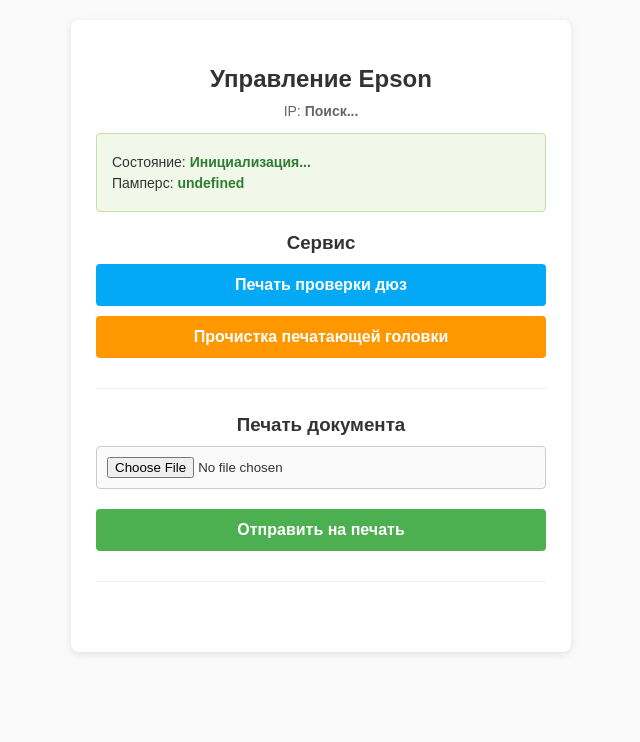
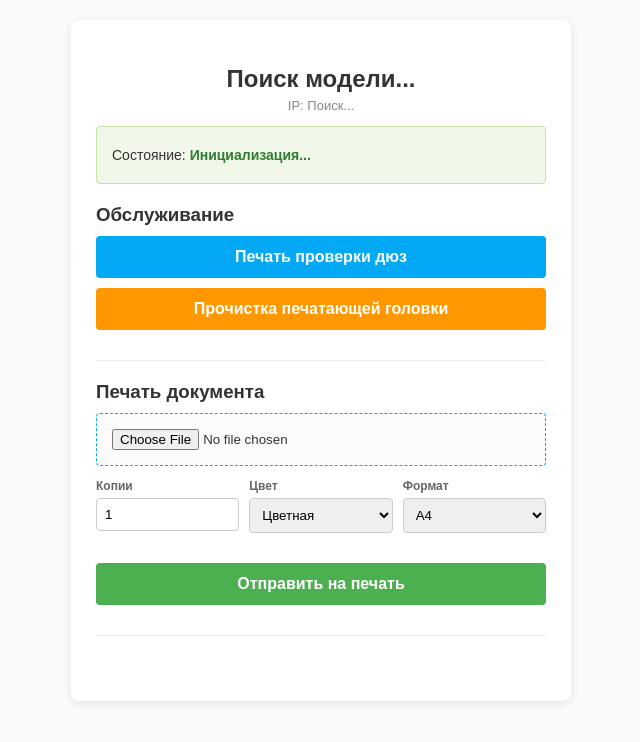
Before and after one commit to albertgermania888-dev/ha-apps, a Flask app: page / in a window 1280 px wide. Shown: the top 742 px of the page, without its empty margins (319-959 px from the left). Run offline with Flask 3, Linux system fonts and the light colour scheme.

Commit message:
Update index.html

```diff
--- a/epson_utility/templates/index.html
+++ b/epson_utility/templates/index.html
@@ -6,15 +6,23 @@
     <style>
         body { font-family: Arial, sans-serif; padding: 20px; background: #fafafa; color: #333; margin: 0; }
         .card { background: white; padding: 25px; border-radius: 8px; box-shadow: 0 2px 8px rgba(0,0,0,0.1); max-width: 450px; margin: 0 auto; text-align: center; }
-        .section { margin-bottom: 25px; padding-bottom: 20px; border-bottom: 1px solid #eee; }
+        .section { margin-bottom: 20px; padding-bottom: 20px; border-bottom: 1px solid #eee; }
         .section:last-child { border-bottom: none; margin-bottom: 0; padding-bottom: 0; }
         button { display: block; width: 100%; padding: 12px; margin: 10px 0; background: #03a9f4; color: white; border: none; border-radius: 4px; cursor: pointer; font-size: 16px; font-weight: bold; transition: background 0.2s; }
         button:hover { background: #0288d1; }
         button:disabled { background: #ccc; cursor: not-allowed; }
         .clean { background: #ff9800; }
         .clean:hover { background: #f57c00; }
-        .file-upload { display: flex; flex-direction: column; gap: 10px; align-items: center; margin-top: 10px;}
-        .file-upload input[type="file"] { border: 1px solid #ccc; padding: 10px; width: 100%; border-radius: 4px; box-sizing: border-box; background: #fafafa; }
+
+        .file-upload { display: flex; flex-direction: column; gap: 10px; margin-top: 10px;}
+        .file-upload input[type="file"] { border: 1px dashed #03a9f4; padding: 15px; width: 100%; border-radius: 4px; box-sizing: border-box; background: #fcfcfc; cursor: pointer; }
+
+        .print-settings { display: grid; grid-template-columns: 1fr 1fr 1fr; gap: 10px; margin-bottom: 10px; text-align: left; }
+        .print-settings label { font-size: 12px; color: #666; font-weight: bold; }
+        .print-settings select, .print-settings input { width: 100%; padding: 8px; margin-top: 4px; border: 1px solid #ccc; border-radius: 4px; box-sizing: border-box; }
+
+        #preview_container { display: none; margin-top: 15px; padding: 10px; border: 1px solid #e0e0e0; border-radius: 4px; background: #fafafa; }
+
         .status-box { background: #f1f8e9; padding: 15px; border-radius: 4px; border: 1px solid #c5e1a5; margin-bottom: 20px; text-align: left; }
         .status-item { margin: 5px 0; font-size: 14px; }
         .status-val { font-weight: bold; color: #2e7d32; }
@@ -23,24 +31,49 @@
 </head>
 <body>
     <div class="card">
-        <h2>Управление Epson</h2>
-        <p style="margin-top:-10px; font-size:14px; color:#666;">IP: <b id="st_ip">Поиск...</b></p>
+        <h2 style="margin-bottom: 5px;" id="st_model">Загрузка принтера...</h2>
+        <p style="margin-top:0px; font-size:13px; color:#888;">IP: <span id="st_ip">Поиск...</span></p>
 
         <div class="status-box">
-            <div class="status-item">Состояние: <span class="status-val" id="st_printer">Загрузка...</span></div>
-            <div class="status-item">Памперс: <span class="status-val" id="st_waste">Загрузка...</span></div>
+            <div class="status-item">Состояние: <span class="status-val" id="st_printer">Синхронизация...</span></div>
         </div>
 
         <div class="section">
-            <h3 style="margin-bottom: 5px;">Сервис</h3>
+            <h3 style="margin-bottom: 5px; text-align: left;">Обслуживание</h3>
             <button id="btn_nozzle" onclick="sendCommand('nozzle_check')">Печать проверки дюз</button>
             <button id="btn_clean" class="clean" onclick="sendCommand('clean_head')">Прочистка печатающей головки</button>
         </div>
 
         <div class="section">
-            <h3 style="margin-bottom: 5px;">Печать документа</h3>
+            <h3 style="margin-bottom: 10px; text-align: left;">Печать документа</h3>
             <div class="file-upload">
                 <input type="file" id="file_input" accept=".pdf,.jpg,.jpeg,.png,.txt">
+
+                <div id="preview_container">
+                    <div id="preview_content"></div>
+                </div>
+
+                <div class="print-settings">
+                    <div>
+                        <label>Копии</label>
+                        <input type="number" id="p_copies" value="1" min="1" max="50">
+                    </div>
+                    <div>
+                        <label>Цвет</label>
+                        <select id="p_color">
+                            <option value="color">Цветная</option>
+                            <option value="monochrome">Ч/Б</option>
+                        </select>
+                    </div>
+                    <div>
+                        <label>Формат</label>
+                        <select id="p_media">
+                            <option value="A4">A4</option>
+                            <option value="4x6">Фото 10x15</option>
+                        </select>
+                    </div>
+                </div>
+
                 <button id="btn_upload" onclick="uploadFile()" style="background: #4caf50;">Отправить на печать</button>
             </div>
         </div>
@@ -49,18 +82,43 @@
     </div>
 
     <script>
+        // Обновление статусов
         function fetchStatus() {
             fetch('api/state')
                 .then(res => res.json())
                 .then(data => {
+                    document.getElementById('st_model').innerText = data.model;
                     document.getElementById('st_ip').innerText = data.ip;
                     document.getElementById('st_printer').innerText = data.status;
-                    document.getElementById('st_waste').innerText = data.waste;
                 })
-                .catch(err => console.error("Ошибка:", err));
+                .catch(err => console.error(err));
         }
         setInterval(fetchStatus, 3000);
         fetchStatus();
+
+        // Предпросмотр выбранного файла
+        document.getElementById('file_input').addEventListener('change', function(e) {
+            const file = e.target.files[0];
+            const previewContainer = document.getElementById('preview_container');
+            const previewContent = document.getElementById('preview_content');
+
+            previewContent.innerHTML = '';
+            if (!file) {
+                previewContainer.style.display = 'none';
+                return;
+            }
+
+            previewContainer.style.display = 'block';
+            const fileURL = URL.createObjectURL(file);
+
+            if (file.type.startsWith('image/')) {
+                previewContent.innerHTML = `<img src="${fileURL}" style="max-width:100%; max-height:250px; border-radius:4px; border:1px solid #ccc;">`;
+            } else if (file.type === 'application/pdf') {
+                previewContent.innerHTML = `<iframe src="${fileURL}" width="100%" height="300px" style="border:1px solid #ccc; border-radius:4px;"></iframe>`;
+            } else {
+                previewContent.innerHTML = `<p style="color:#666; font-size:13px; margin:0;">Файл готов к отправке (предпросмотр недоступен)</p>`;
+            }
+        });
 
         function setUIState(disabled, text, color) {
             const statusDiv = document.getElementById('action-status');
@@ -72,15 +130,11 @@
         }
 
         function sendCommand(action) {
-            setUIState(true, "Отправка команды...", "#333");
+            setUIState(true, "Отправка сервисной команды...", "#333");
             fetch('api/' + action, { method: 'POST' })
-                .then(response => response.json())
-                .then(data => {
-                    setUIState(false, data.msg, data.status === "SUCCESS" ? "green" : "red");
-                })
-                .catch(err => {
-                    setUIState(false, "Ошибка: " + err.message, "red");
-                });
+                .then(res => res.json())
+                .then(data => setUIState(false, data.msg, data.status === "SUCCESS" ? "green" : "red"))
+                .catch(err => setUIState(false, "Ошибка: " + err.message, "red"));
         }
 
         function uploadFile() {
@@ -92,21 +146,20 @@
 
             const formData = new FormData();
             formData.append('file', fileInput.files[0]);
+            formData.append('copies', document.getElementById('p_copies').value);
+            formData.append('color', document.getElementById('p_color').value);
+            formData.append('media', document.getElementById('p_media').value);
 
-            setUIState(true, "Загрузка файла и отправка на печать...", "#333");
+            setUIState(true, "Передача файла на принтер...", "#333");
 
-            fetch('api/upload_print', {
-                method: 'POST',
-                body: formData
-            })
-            .then(response => response.json())
+            fetch('api/upload_print', { method: 'POST', body: formData })
+            .then(res => res.json())
             .then(data => {
                 setUIState(false, data.msg, data.status === "SUCCESS" ? "green" : "red");
                 fileInput.value = '';
+                document.getElementById('preview_container').style.display = 'none';
             })
-            .catch(err => {
-                setUIState(false, "Ошибка отправки: " + err.message, "red");
-            });
+            .catch(err => setUIState(false, "Ошибка сети: " + err.message, "red"));
         }
     </script>
 </body>
```
